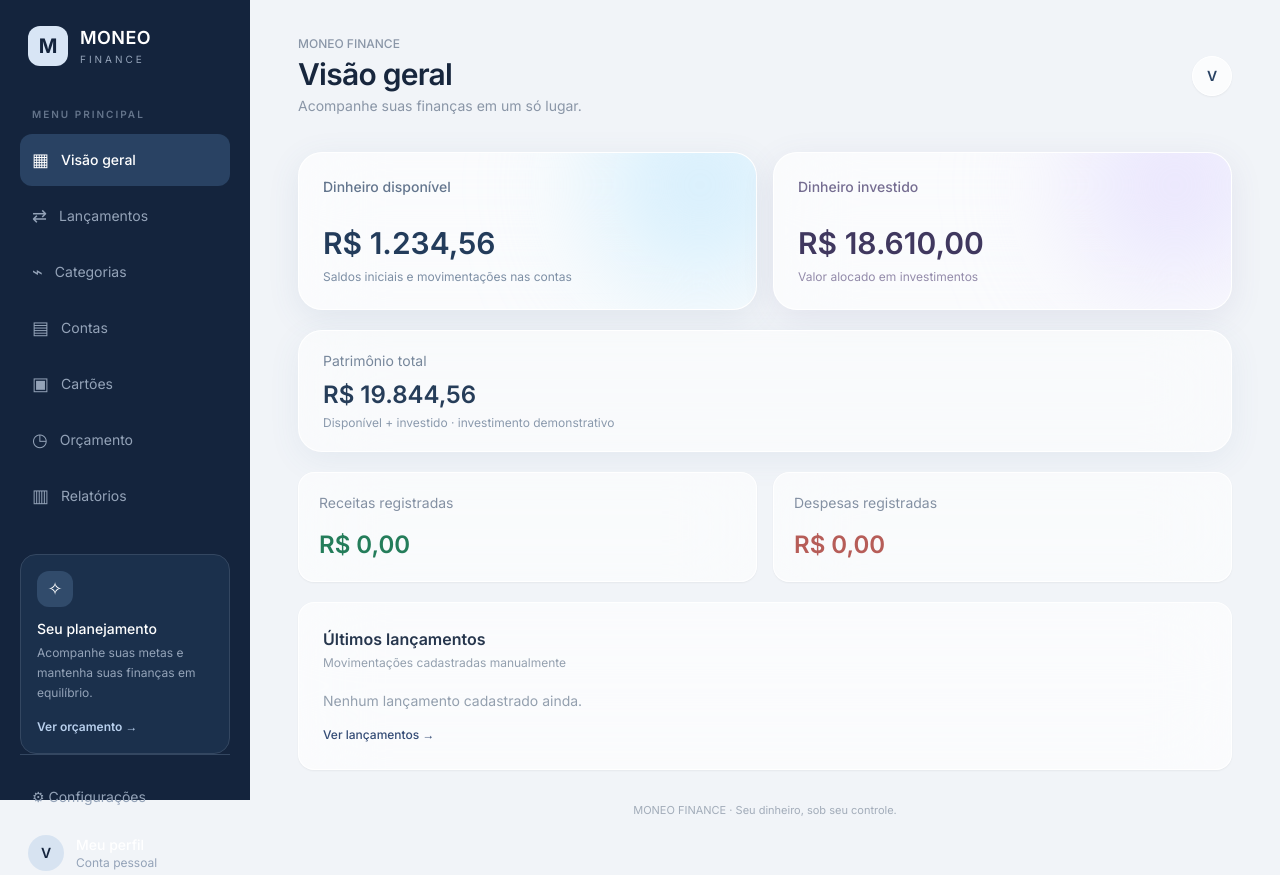
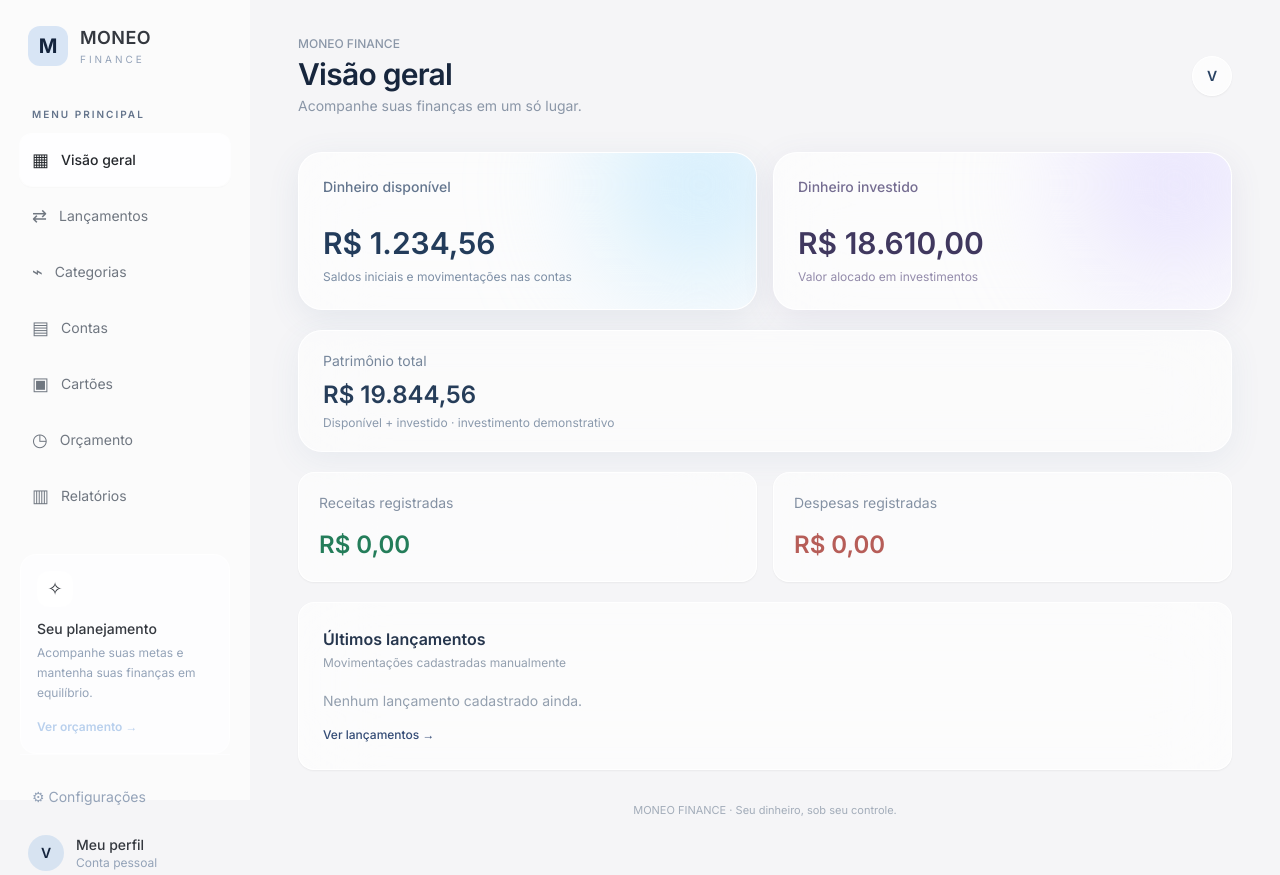
Before and after one commit to escrivitinho/stackblitz-starters-xpoyeyy7, a Next.js app: page / in a window 1280 px wide. Built offline with nearby package versions, Linux system fonts and the light colour scheme.

Commit message:
Suaviza navegação e paleta do aplicativo

```diff
--- a/app/page.tsx
+++ b/app/page.tsx
@@ -532,10 +532,10 @@ if (amountCents <= 0) {
   );
 
   return (
-    <main className="min-h-screen bg-[#F1F4F8] text-[#202B3C] md:flex">
+    <main className="moneo-app min-h-screen bg-[#F5F5F7] text-[#202B3C] md:flex">
 
       {/* MENU LATERAL */}
-      <aside className="flex w-full flex-col bg-[#14243D] px-5 py-6 text-white md:fixed md:inset-y-0 md:w-[250px]">
+      <aside className="moneo-sidebar flex w-full flex-col bg-white/55 px-5 py-6 text-[#34383F] md:fixed md:inset-y-0 md:w-[250px]">
         <div className="mb-10 flex items-center gap-3 px-2">
           <div className="flex h-10 w-10 items-center justify-center rounded-xl bg-[#D8E5F5] text-xl font-bold text-[#14243D]">
             M
@@ -557,8 +557,8 @@ if (amountCents <= 0) {
               onClick={() => goToPage(item.name)}
               className={`flex items-center gap-3 rounded-xl px-3 py-3 text-left text-sm transition ${
                 active === item.name
-                  ? "bg-[#294263] font-medium text-white"
-                  : "text-slate-400 hover:bg-[#203652] hover:text-white"
+                  ? "bg-white/80 font-medium text-[#25282D] shadow-sm ring-1 ring-white/80"
+                  : "text-[#707780] hover:bg-white/60 hover:text-[#25282D]"
               }`}
             >
               <span className="text-lg">{item.icon}</span>
@@ -567,8 +567,8 @@ if (amountCents <= 0) {
           ))}
         </nav>
 
-        <div className="mt-8 hidden rounded-2xl border border-[#344761] bg-[#1B304C] p-4 md:block">
-          <div className="mb-3 flex h-9 w-9 items-center justify-center rounded-xl bg-[#314B6B] text-lg">
+        <div className="mt-8 hidden rounded-2xl border border-white/60 bg-white/55 p-4 md:block">
+          <div className="mb-3 flex h-9 w-9 items-center justify-center rounded-xl bg-white/60 text-lg">
             ✧
           </div>
           <p className="text-sm font-medium">Seu planejamento</p>
@@ -583,10 +583,10 @@ if (amountCents <= 0) {
           </button>
         </div>
 
-        <div className="mt-auto hidden border-t border-[#344761] pt-5 md:block">
+        <div className="mt-auto hidden border-t border-white/60 pt-5 md:block">
           <button
             onClick={() => goToPage("Configurações")}
-            className="flex w-full items-center gap-3 rounded-xl px-3 py-3 text-sm text-slate-400 hover:bg-[#203652]"
+            className="flex w-full items-center gap-3 rounded-xl px-3 py-3 text-sm text-slate-400 hover:bg-white/35"
           >
             ⚙ Configurações
           </button>
@@ -753,7 +753,7 @@ if (amountCents <= 0) {
                   resetTransactionForm();
                   setShowTransactionForm(true);
                 }}
-                className="rounded-xl bg-[#294263] px-5 py-3 text-sm font-medium text-white shadow-lg shadow-blue-900/10 transition hover:bg-[#203653]"
+                className="rounded-xl bg-[#34383F] px-5 py-3 text-sm font-medium text-white shadow-lg shadow-blue-900/10 transition hover:bg-[#25282D]"
               >
                 + Novo lançamento
               </button>
@@ -784,7 +784,7 @@ if (amountCents <= 0) {
                       onClick={() => changeTransactionType(type)}
                       className={`rounded-xl border px-3 py-3 text-sm font-medium transition ${
                         transactionType === type
-                          ? "border-[#7898BF] bg-[#EDF4FC] text-[#294263]"
+                          ? "border-[#A7A9AF] bg-white/70 text-[#294263]"
                           : "border-[#E2E8F0] bg-white/60 text-[#8290A2] hover:bg-white"
                       }`}
                     >
@@ -801,7 +801,7 @@ if (amountCents <= 0) {
                       value={transactionDescription}
                       onChange={(e) => setTransactionDescription(e.target.value)}
                       placeholder="Ex.: Supermercado"
-                      className="w-full rounded-xl border border-[#E2E8F0] bg-white/80 px-4 py-3 text-sm outline-none focus:border-[#7898BF]"
+                      className="w-full rounded-xl border border-[#E2E8F0] bg-white/80 px-4 py-3 text-sm outline-none focus:border-[#A7A9AF]"
                     />
                   </label>
 
@@ -812,7 +812,7 @@ if (amountCents <= 0) {
                       onChange={(e) => setTransactionAmount(e.target.value)}
                       placeholder="Ex.: 150,00"
                       inputMode="decimal"
-                      className="w-full rounded-xl border border-[#E2E8F0] bg-white/80 px-4 py-3 text-sm outline-none focus:border-[#7898BF]"
+                      className="w-full rounded-xl border border-[#E2E8F0] bg-white/80 px-4 py-3 text-sm outline-none focus:border-[#A7A9AF]"
                     />
                   </label>
 
@@ -822,7 +822,7 @@ if (amountCents <= 0) {
                       type="date"
                       value={transactionDate}
                       onChange={(e) => setTransactionDate(e.target.value)}
-                      className="w-full rounded-xl border border-[#E2E8F0] bg-white/80 px-4 py-3 text-sm outline-none focus:border-[#7898BF]"
+                      className="w-full rounded-xl border border-[#E2E8F0] bg-white/80 px-4 py-3 text-sm outline-none focus:border-[#A7A9AF]"
                     />
                   </label>
 
@@ -899,7 +899,7 @@ if (amountCents <= 0) {
                           value={paidFor}
                           onChange={(e) => setPaidFor(e.target.value)}
                           placeholder="Ex.: João — compra que será reembolsada"
-                          className="w-full rounded-xl border border-[#E2E8F0] bg-white/80 px-4 py-3 text-sm outline-none focus:border-[#7898BF]"
+                          className="w-full rounded-xl border border-[#E2E8F0] bg-white/80 px-4 py-3 text-sm outline-none focus:border-[#A7A9AF]"
                         />
                       </label>
                     </>
@@ -929,7 +929,7 @@ if (amountCents <= 0) {
                   </button>
                   <button
                     onClick={saveTransaction}
-                    className="rounded-xl bg-[#294263] px-6 py-3 text-sm font-medium text-white hover:bg-[#203653]"
+                    className="rounded-xl bg-[#34383F] px-6 py-3 text-sm font-medium text-white hover:bg-[#25282D]"
                   >
                     Salvar lançamento
                   </button>
@@ -957,7 +957,7 @@ if (amountCents <= 0) {
                   </p>
                   <button
                     onClick={() => setShowTransactionForm(true)}
-                    className="mt-5 rounded-xl bg-[#294263] px-5 py-3 text-sm font-medium text-white"
+                    className="mt-5 rounded-xl bg-[#34383F] px-5 py-3 text-sm font-medium text-white"
                   >
                     + Novo lançamento
                   </button>
@@ -1151,7 +1151,7 @@ if (amountCents <= 0) {
                   setShowAccountForm(true);
                   setAccountError("");
                 }}
-                className="rounded-xl bg-[#294263] px-5 py-3 text-sm font-medium text-white shadow-lg shadow-blue-900/10 hover:bg-[#203653]"
+                className="rounded-xl bg-[#34383F] px-5 py-3 text-sm font-medium text-white shadow-lg shadow-blue-900/10 hover:bg-[#25282D]"
               >
                 + Adicionar conta
               </button>
@@ -1176,7 +1176,7 @@ if (amountCents <= 0) {
                       value={accountName}
                       onChange={(e) => setAccountName(e.target.value)}
                       placeholder="Ex.: Nubank, Inter, Caixa..."
-                      className="w-full rounded-xl border border-[#E2E8F0] bg-white/80 px-4 py-3 text-sm outline-none focus:border-[#7898BF]"
+                      className="w-full rounded-xl border border-[#E2E8F0] bg-white/80 px-4 py-3 text-sm outline-none focus:border-[#A7A9AF]"
                     />
                   </label>
                   <label className="space-y-2">
@@ -1202,7 +1202,7 @@ if (amountCents <= 0) {
                       type="button"
                       onClick={() => setBalanceMethod("manual")}
                       className={`rounded-2xl border p-4 text-left transition ${
-                        balanceMethod === "manual" ? "border-[#7898BF] bg-[#EDF4FC]" : "border-[#E2E8F0] bg-white/60"
+                        balanceMethod === "manual" ? "border-[#A7A9AF] bg-white/70" : "border-[#E2E8F0] bg-white/60"
                       }`}
                     >
                       <span className="text-lg">✎</span>
@@ -1213,7 +1213,7 @@ if (amountCents <= 0) {
                       type="button"
                       onClick={() => setBalanceMethod("statement")}
                       className={`rounded-2xl border p-4 text-left transition ${
-                        balanceMethod === "statement" ? "border-[#7898BF] bg-[#EDF4FC]" : "border-[#E2E8F0] bg-white/60"
+                        balanceMethod === "statement" ? "border-[#A7A9AF] bg-white/70" : "border-[#E2E8F0] bg-white/60"
                       }`}
                     >
                       <span className="text-lg">⇧</span>
@@ -1234,7 +1234,7 @@ if (amountCents <= 0) {
                       }}
                       placeholder="Ex.: 1.500,00"
                       inputMode="decimal"
-                      className="w-full rounded-xl border border-[#E2E8F0] bg-white/80 px-4 py-3 text-sm outline-none focus:border-[#7898BF] md:max-w-sm"
+                      className="w-full rounded-xl border border-[#E2E8F0] bg-white/80 px-4 py-3 text-sm outline-none focus:border-[#A7A9AF] md:max-w-sm"
                     />
                   </label>
                 )}
@@ -1246,7 +1246,7 @@ if (amountCents <= 0) {
                       type="date"
                       value={openingBalanceDate}
                       onChange={(e) => { setOpeningBalanceDate(e.target.value); setAccountError(""); }}
-                      className="w-full rounded-xl border border-[#E2E8F0] bg-white/80 px-4 py-3 text-sm outline-none focus:border-[#7898BF] md:max-w-sm"
+                      className="w-full rounded-xl border border-[#E2E8F0] bg-white/80 px-4 py-3 text-sm outline-none focus:border-[#A7A9AF] md:max-w-sm"
                     />
                   </label>
                 )}
@@ -1270,7 +1270,7 @@ if (amountCents <= 0) {
                   <button onClick={closeAccountForm} className="rounded-xl border border-[#E2E8F0] bg-white/70 px-5 py-3 text-sm text-[#64748B]">
                     Cancelar
                   </button>
-                  <button onClick={saveAccount} className="rounded-xl bg-[#294263] px-6 py-3 text-sm font-medium text-white hover:bg-[#203653]">
+                  <button onClick={saveAccount} className="rounded-xl bg-[#34383F] px-6 py-3 text-sm font-medium text-white hover:bg-[#25282D]">
                     Salvar conta
                   </button>
                 </div>
@@ -1334,7 +1334,7 @@ if (amountCents <= 0) {
             <p className="mt-2 max-w-sm text-sm leading-6 text-[#8A98AA]">
               Este módulo está no nosso planejamento e será desenvolvido nas próximas etapas do MONEO.
             </p>
-            <button onClick={() => goToPage("Visão geral")} className="mt-6 rounded-xl bg-[#294263] px-5 py-3 text-sm font-medium text-white hover:bg-[#203653]">
+            <button onClick={() => goToPage("Visão geral")} className="mt-6 rounded-xl bg-[#34383F] px-5 py-3 text-sm font-medium text-white hover:bg-[#25282D]">
               Voltar à visão geral
             </button>
           </div>
```
